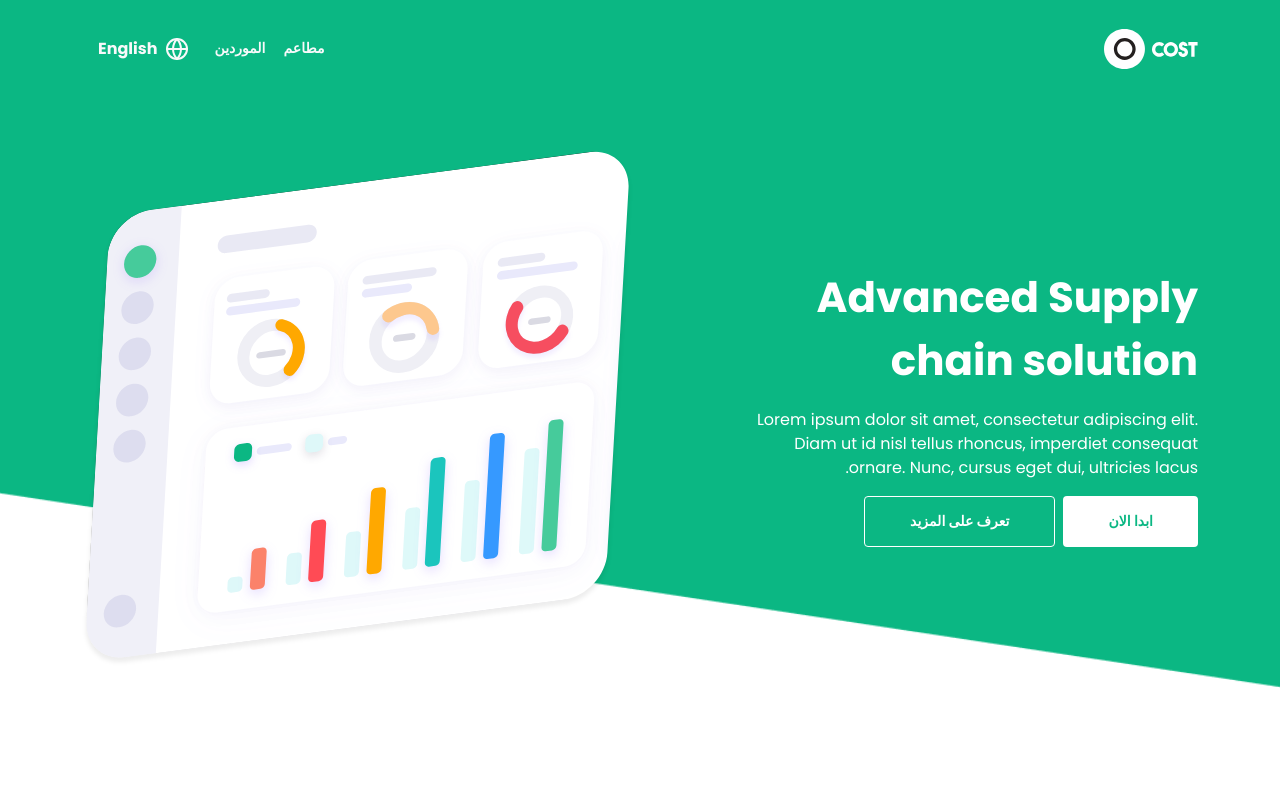
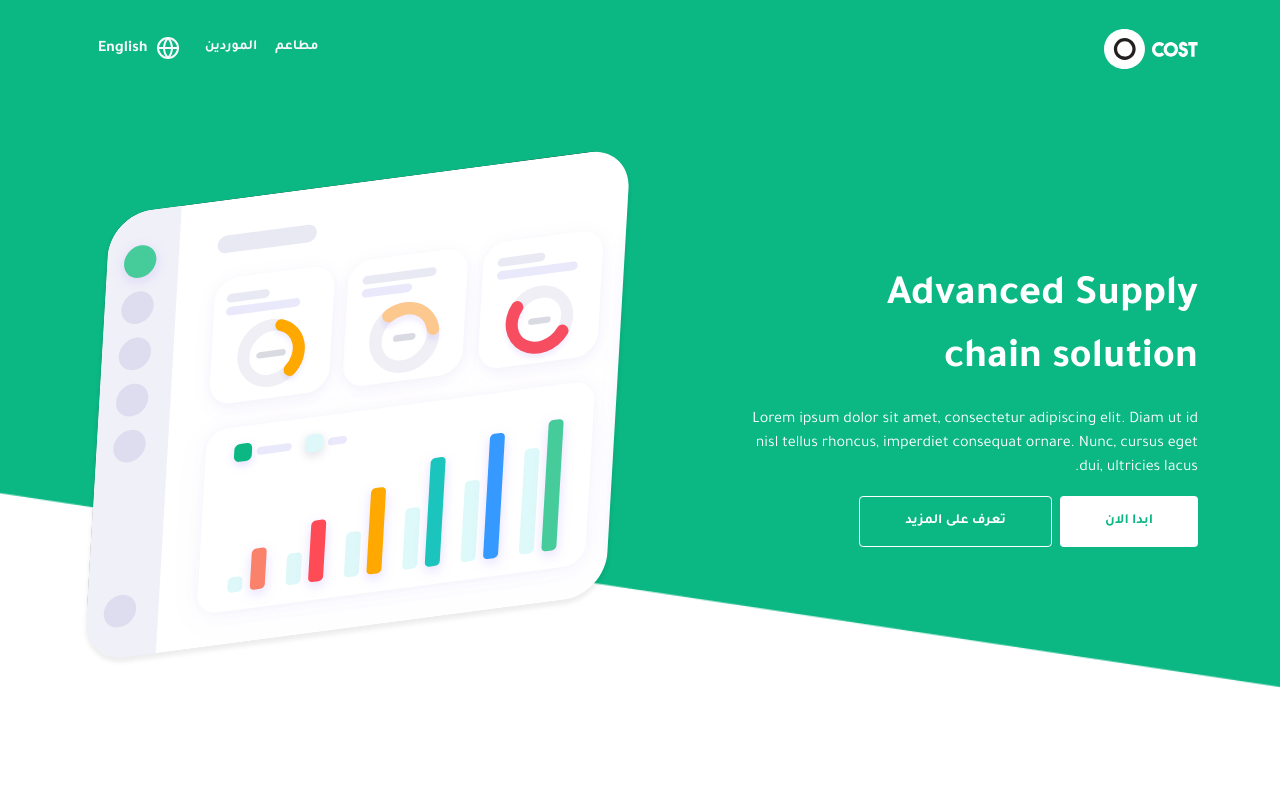
Before and after one commit to Islamshaban98/ocost-website, a plain HTML site: page ar.html in a window 1280 px wide. Shown: the top 800 px of the page. Drawn offline with Linux system fonts and the light colour scheme.

Commit message:
change arabic font

```diff
--- a/ar.html
+++ b/ar.html
@@ -6,9 +6,8 @@
   <meta name="viewport" content="width=device-width, initial-scale=1">
   <link rel="stylesheet" href="assets/vendor/bootstrap/bootstrap.rtl.min.css">
   <link rel="preconnect" href="https://fonts.gstatic.com">
-  <link
-    href="https://fonts.googleapis.com/css2?family=Poppins:ital,wght@0,400;0,500;0,600;0,700;0,800;0,900;1,400;1,500;1,600;1,700;1,800;1,900&display=swap"
-    rel="stylesheet">
+  <link rel="preconnect" href="https://fonts.gstatic.com">
+  <link href="https://fonts.googleapis.com/css2?family=Tajawal:wght@400;500;700;800;900&display=swap" rel="stylesheet">
   <link href="assets/css/app.css" rel="stylesheet">
   <title>OCost</title>
 </head>
@@ -39,7 +38,8 @@
           <div class="d-flex ms-auto nav-collapse-items">
             <a href="#" role="button" class="btn btn-link link-light text-decoration-none">مطاعم</a>
             <a href="#" role="button" class="btn btn-link link-light text-decoration-none">الموردين</a>
-            <a href="index.html" class="d-inline-flex align-items-center mx-3 white text-decoration-none link link-light">
+            <a href="index.html"
+              class="d-inline-flex align-items-center mx-3 white text-decoration-none link link-light">
               <span class="me-2">
                 <svg xmlns="http://www.w3.org/2000/svg" width="24" height="24" viewBox="0 0 24 24" fill="none"
                   stroke="currentColor" stroke-width="2" stroke-linecap="round" stroke-linejoin="round"
--- a/assets/css/app.css
+++ b/assets/css/app.css
@@ -2,6 +2,9 @@
 /* variable */
 :root {
   --m-header-font-size: 1.38rem;
+}
+:lang(ar) * {
+  font-family: 'Tajawal', sans-serif;
 }
 .btn {
   padding: 0.875rem 2.813rem !important;
```
